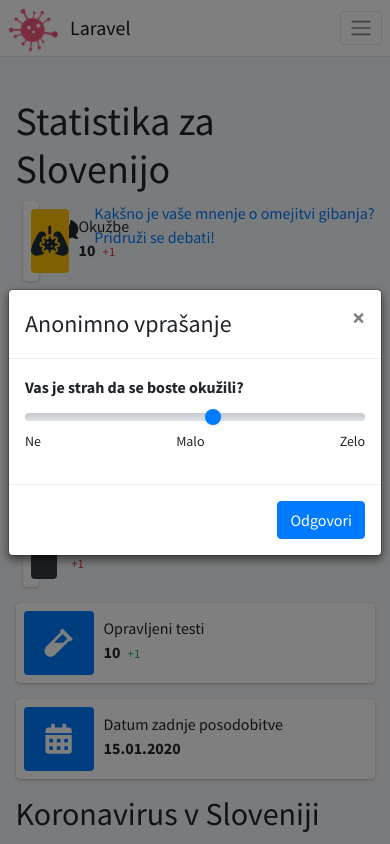
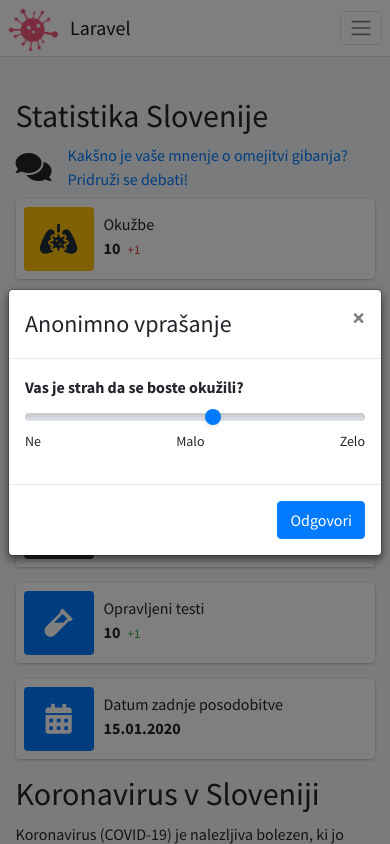
Before and after one commit to tdx996/corona_stats, a Laravel app: page / in a window 390 px wide. Run offline with Laravel 8, Linux system fonts and the light colour scheme; data comes from the database, SQL or seed files in the repository; tables that the repository leaves empty hold one stand-in row (values such as "Sample post"); some libraries are stand-ins or nearby versions.

Commit message:
Polish mobile.

```diff
--- a/resources/sass/app.scss
+++ b/resources/sass/app.scss
@@ -7,6 +7,15 @@
     @media (max-width: 768px) {
         @content;
     }
+}
+
+h1 {
+    font-size: 2rem;
+}
+
+
+.navbar-brand {
+    margin-right: 1.5rem;
 }
 
 .desktop-hidden { display: none !important; }
@@ -55,6 +64,10 @@ label.optional:after {
 }
 
 @include mobile {
+    .navbar-brand {
+        margin-right: .5rem;
+    }
+
     .layout-top-nav.fullscreen {
         .wrapper {
             .content-wrapper {
--- a/resources/views/home/index.blade.php
+++ b/resources/views/home/index.blade.php
@@ -1,9 +1,9 @@
 @extends('layouts.app')
 
 @section('content')
-    <div>
+    <div class="mb-2">
         <h1 class="d-inline-block">
-            Statistika za Slovenijo
+            Statistika Slovenije
         </h1>
 
         @if ($question)
@@ -13,11 +13,12 @@
                 </div>
                 <a href="{{ route('questions.show', $question) }}">
                     {{ $question->content }}
-                    <br>
+                    <br class="mobile-hidden">
                     Pridruži se debati!
                 </a>
             </div>
         @endif
+        <div class="clearfix"></div>
     </div>
 
     @include('home.partials.counters')
```
Also changed, not shown: public_html/css/app.css, public_html/mix-manifest.json.
